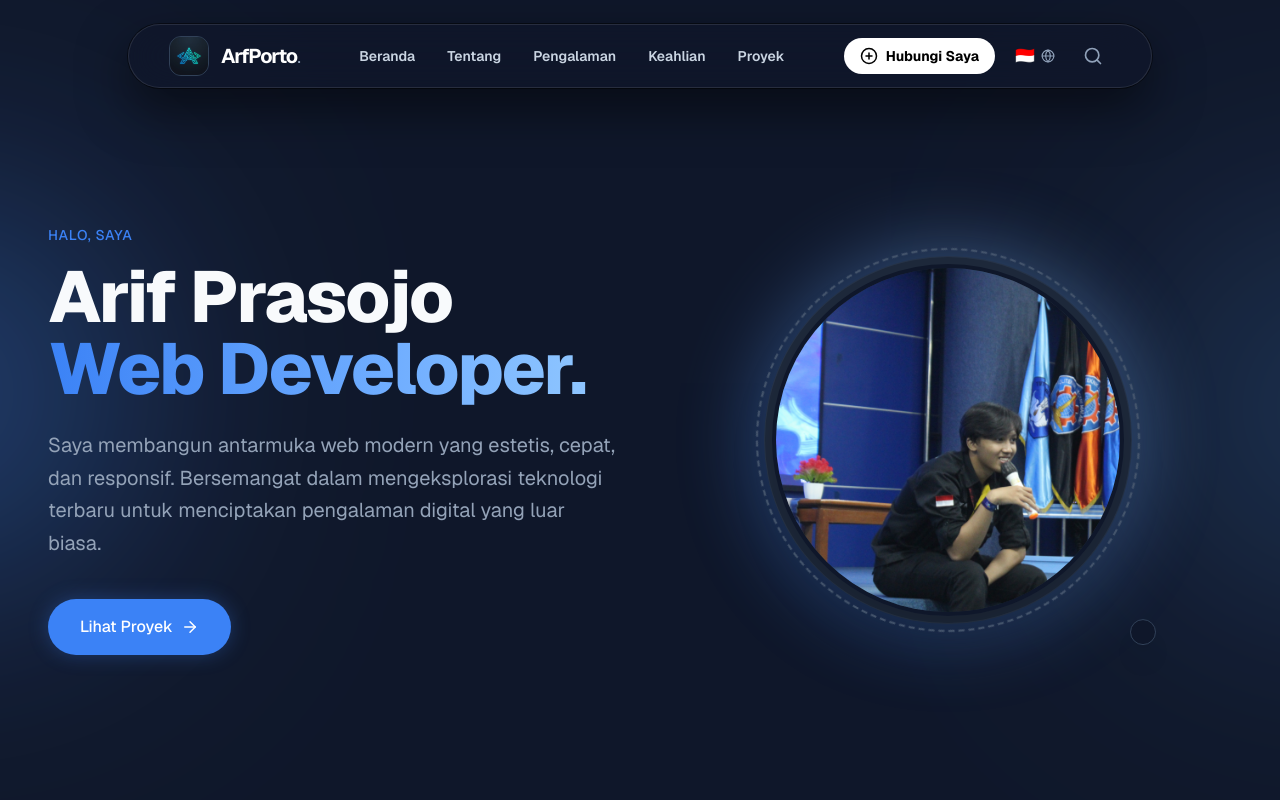
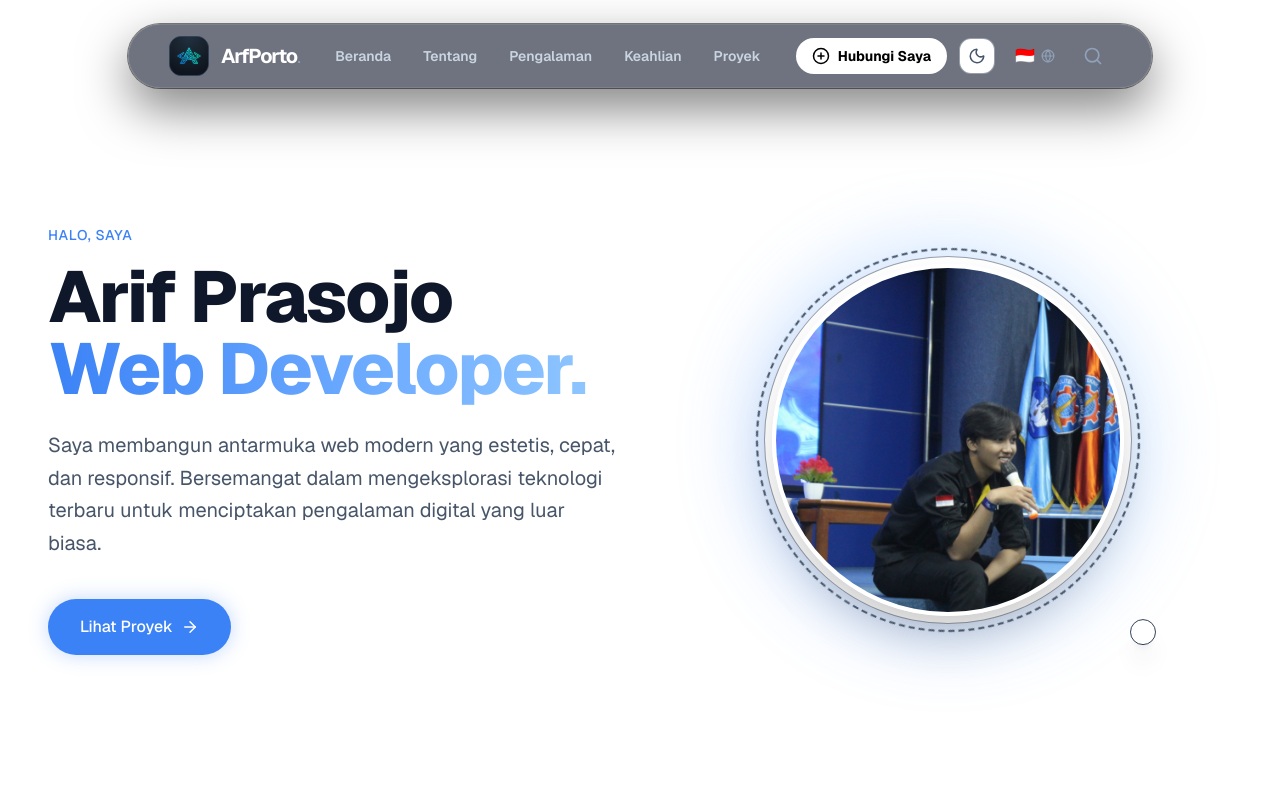
Before and after one commit to ArifPrasojo/porto-web, a Next.js app: page / in a window 1280 px wide. Shown: the top 800 px of the page. Built offline with nearby package versions, Linux system fonts and the light colour scheme.

Commit message:
fate : mode light

```diff
--- a/src/app/globals.css
+++ b/src/app/globals.css
@@ -1,20 +1,38 @@
 @import "tailwindcss";
 
-@theme inline {
+:root {
+  --color-primary: #ffffff;
+  --color-secondary: #ffffff;
+  --color-accent: #3b82f6;
+  --color-text-main: #0f172a;
+  --color-text-muted: #475569;
+  --color-border: #e2e8f0;
+  --background: var(--color-primary);
+  --foreground: var(--color-text-main);
+}
+
+.dark {
   --color-primary: #0f172a;
   --color-secondary: #1e293b;
   --color-accent: #3b82f6;
   --color-text-main: #f8fafc;
   --color-text-muted: #94a3b8;
-  --color-background: var(--color-primary);
-  --color-foreground: var(--color-text-main);
+  --color-border: #1e293b;
+  --background: var(--color-primary);
+  --foreground: var(--color-text-main);
+}
+
+@theme inline {
+  --color-primary: var(--color-primary);
+  --color-secondary: var(--color-secondary);
+  --color-accent: var(--color-accent);
+  --color-text-main: var(--color-text-main);
+  --color-text-muted: var(--color-text-muted);
+  --color-border: var(--color-border);
+  --color-background: var(--background);
+  --color-foreground: var(--foreground);
   --font-sans: var(--font-geist-sans);
   --font-mono: var(--font-geist-mono);
-}
-
-:root {
-  --background: var(--color-primary);
-  --foreground: var(--color-text-main);
 }
 
 body {
--- a/src/app/layout.tsx
+++ b/src/app/layout.tsx
@@ -2,6 +2,7 @@ import type { Metadata } from "next";
 import { Geist, Geist_Mono } from "next/font/google";
 import "./globals.css";
 import { LanguageProvider } from "@/lib/LanguageContext";
+import { ThemeProvider } from "@/lib/ThemeContext";
 
 const geistSans = Geist({
   variable: "--font-geist-sans",
@@ -30,7 +31,9 @@ export default function RootLayout({
       suppressHydrationWarning
     >
       <body className="min-h-full flex flex-col" suppressHydrationWarning>
-        <LanguageProvider>{children}</LanguageProvider>
+        <ThemeProvider>
+          <LanguageProvider>{children}</LanguageProvider>
+        </ThemeProvider>
       </body>
     </html>
   );
--- a/src/app/page.tsx
+++ b/src/app/page.tsx
@@ -11,7 +11,7 @@ export default function Home() {
   return (
     <>
       <Preloader />
-      <main className="min-h-screen bg-[var(--color-primary)] selection:bg-[var(--color-accent)] selection:text-white text-base">
+      <main className="min-h-screen bg-[var(--color-primary)] selection:bg-[var(--color-accent)] selection:text-white text-base" suppressHydrationWarning>
         <Navbar />
         <Hero />
         <About />
--- a/src/components/About.tsx
+++ b/src/components/About.tsx
@@ -48,9 +48,9 @@ export default function About() {
                 whileInView={{ opacity: 1, y: 0 }}
                 transition={{ duration: 0.5, delay: index * 0.1 }}
                 viewport={{ once: true }}
-                className={`p-6 rounded-2xl bg-[var(--color-secondary)] border border-slate-800 hover:border-[var(--color-accent)]/50 transition-colors`}
+                className="p-6 rounded-2xl bg-[var(--color-secondary)] border border-[var(--color-border)] hover:border-[var(--color-accent)]/50 transition-all hover:shadow-xl shadow-sm group"
               >
-                <div className="mb-4 bg-slate-800/50 w-16 h-16 rounded-xl flex items-center justify-center">
+                <div className="mb-4 bg-[var(--color-accent)]/10 w-16 h-16 rounded-xl flex items-center justify-center group-hover:scale-110 transition-transform">
                   {featureIcons[index]}
                 </div>
                 <h3 className="text-xl font-semibold text-[var(--color-text-main)] mb-2">
--- a/src/components/Experience.tsx
+++ b/src/components/Experience.tsx
@@ -57,7 +57,7 @@ export default function Experience() {
                         {exp.period}
                       </span>
                     </div>
-                    <div className="text-[var(--color-text-main)] font-medium mb-4 text-sm">{exp.company}</div>
+                    <div className="text-[var(--color-text-main)] font-medium mb-4 text-sm" suppressHydrationWarning>{exp.company}</div>
                     <ul className="list-disc list-outside ml-4 text-sm text-[var(--color-text-muted)] space-y-2">
                       {exp.desc.map((item, i) => (
                         <li key={i}>{item}</li>
@@ -99,7 +99,7 @@ export default function Experience() {
                         {exp.period}
                       </span>
                     </div>
-                    <div className="text-[var(--color-text-main)] font-medium mb-4 text-sm leading-tight">{exp.org}</div>
+                    <div className="text-[var(--color-text-main)] font-medium mb-4 text-sm leading-tight" suppressHydrationWarning>{exp.org}</div>
                     <ul className="list-disc list-outside ml-4 text-sm text-[var(--color-text-muted)] space-y-2">
                       {exp.desc.map((item, i) => (
                         <li key={i}>{item}</li>
--- a/src/components/Navbar.tsx
+++ b/src/components/Navbar.tsx
@@ -2,10 +2,11 @@
 
 import { useState, useEffect } from "react";
 import { motion, AnimatePresence } from "framer-motion";
-import { Menu, X, Search, PlusCircle, Globe } from "lucide-react";
+import { Menu, X, Search, PlusCircle, Globe, Sun, Moon } from "lucide-react";
 import { cn } from "@/lib/utils";
 import Image from "next/image";
 import { useLanguage } from "@/lib/LanguageContext";
+import { useTheme } from "@/lib/ThemeContext";
 import { Language } from "@/lib/translations";
 
 const languages: { code: Language; flag: string; label: string }[] = [
@@ -16,6 +17,7 @@ const languages: { code: Language; flag: string; label: string }[] = [
 
 export default function Navbar() {
   const { t, language, setLanguage } = useLanguage();
+  const { theme, toggleTheme } = useTheme();
   const [isScrolled, setIsScrolled] = useState(false);
   const [isMobileMenuOpen, setIsMobileMenuOpen] = useState(false);
   const [isSearchOpen, setIsSearchOpen] = useState(false);
@@ -99,6 +101,15 @@ export default function Navbar() {
               {t.nav.contact}
             </motion.a>
 
+            {/* Theme Toggle */}
+            <button
+              onClick={toggleTheme}
+              className="p-2 rounded-xl bg-[var(--color-secondary)] border border-slate-700/50 text-[var(--color-text-muted)] hover:text-[var(--color-accent)] hover:border-[var(--color-accent)]/50 transition-all"
+              aria-label="Toggle Theme"
+            >
+              {theme === "dark" ? <Sun size={18} /> : <Moon size={18} />}
+            </button>
+
             {/* Language Switcher */}
             <div className="relative">
               <button
@@ -114,15 +125,15 @@ export default function Navbar() {
                     initial={{ opacity: 0, y: -10, scale: 0.95 }}
                     animate={{ opacity: 1, y: 0, scale: 1 }}
                     exit={{ opacity: 0, y: -10, scale: 0.95 }}
-                    className="absolute right-0 top-12 bg-slate-900 border border-slate-800 rounded-2xl overflow-hidden shadow-2xl min-w-[150px] z-50"
+                    className="absolute right-0 top-12 bg-[var(--color-secondary)] border border-slate-800 rounded-2xl overflow-hidden shadow-2xl min-w-[150px] z-50"
                   >
                     {languages.map((lang) => (
                       <button
                         key={lang.code}
                         onClick={() => { setLanguage(lang.code); setIsLangOpen(false); }}
                         className={cn(
-                          "flex items-center gap-3 w-full px-4 py-3 text-sm transition-colors hover:bg-slate-800",
-                          language === lang.code ? "text-[var(--color-accent)] font-bold" : "text-slate-300"
+                          "flex items-center gap-3 w-full px-4 py-3 text-sm transition-colors hover:bg-[var(--color-primary)]",
+                          language === lang.code ? "text-[var(--color-accent)] font-bold" : "text-[var(--color-text-muted)] hover:text-[var(--color-text-main)]"
                         )}
                       >
                         <span className="text-lg">{lang.flag}</span>
@@ -143,7 +154,7 @@ export default function Navbar() {
 
             {/* Mobile Toggle */}
             <button
-              className="md:hidden text-white"
+              className="md:hidden text-[var(--color-text-main)]"
               onClick={() => setIsMobileMenuOpen(!isMobileMenuOpen)}
             >
               {isMobileMenuOpen ? <X size={24} /> : <Menu size={24} />}
@@ -158,7 +169,7 @@ export default function Navbar() {
               initial={{ opacity: 0, y: -20 }}
               animate={{ opacity: 1, y: 0 }}
               exit={{ opacity: 0, y: -20 }}
-              className="absolute top-20 left-4 right-4 bg-slate-900/95 backdrop-blur-xl border border-slate-800 rounded-3xl overflow-hidden md:hidden shadow-2xl"
+              className="absolute top-20 left-4 right-4 bg-[var(--color-secondary)]/95 backdrop-blur-xl border border-slate-800 rounded-3xl overflow-hidden md:hidden shadow-2xl"
             >
               <div className="flex flex-col p-6 gap-4">
                 {navLinks.map((link, index) => (
@@ -166,7 +177,7 @@ export default function Navbar() {
                     key={index}
                     href={link.href}
                     onClick={() => setIsMobileMenuOpen(false)}
-                    className="text-slate-300 hover:text-white py-3 border-b border-slate-800 font-medium"
+                    className="text-[var(--color-text-muted)] hover:text-[var(--color-text-main)] py-3 border-b border-slate-800/50 font-medium"
                   >
                     {link.name}
                   </a>
@@ -221,7 +232,7 @@ export default function Navbar() {
               initial={{ opacity: 0, scale: 0.9, y: -20 }}
               animate={{ opacity: 1, scale: 1, y: 0 }}
               exit={{ opacity: 0, scale: 0.9, y: -20 }}
-              className="relative w-full max-w-2xl bg-slate-900 border border-slate-800 rounded-3xl shadow-2xl overflow-hidden"
+              className="relative w-full max-w-2xl bg-[var(--color-secondary)] border border-slate-800 rounded-3xl shadow-2xl overflow-hidden"
             >
               <div className="p-6 flex items-center gap-4 border-b border-slate-800">
                 <Search className="text-slate-400" size={24} />
--- /dev/null
+++ b/src/lib/ThemeContext.tsx
@@ -0,0 +1,52 @@
+"use client";
+
+import { createContext, useContext, useEffect, useState, ReactNode } from "react";
+
+type Theme = "light" | "dark";
+
+interface ThemeContextType {
+  theme: Theme;
+  toggleTheme: () => void;
+}
+
+const ThemeContext = createContext<ThemeContextType | undefined>(undefined);
+
+export function ThemeProvider({ children }: { children: ReactNode }) {
+  const [theme, setTheme] = useState<Theme>("dark");
+
+  useEffect(() => {
+    // Check local storage or system preference on mount
+    const savedTheme = localStorage.getItem("theme") as Theme | null;
+    const systemTheme = window.matchMedia("(prefers-color-scheme: dark)").matches ? "dark" : "light";
+
+    setTheme(savedTheme || systemTheme);
+  }, []);
+
+  useEffect(() => {
+    const root = window.document.documentElement;
+    if (theme === "dark") {
+      root.classList.add("dark");
+    } else {
+      root.classList.remove("dark");
+    }
+    localStorage.setItem("theme", theme);
+  }, [theme]);
+
+  const toggleTheme = () => {
+    setTheme((prev) => (prev === "light" ? "dark" : "light"));
+  };
+
+  return (
+    <ThemeContext.Provider value={{ theme, toggleTheme }}>
+      {children}
+    </ThemeContext.Provider>
+  );
+}
+
+export function useTheme() {
+  const context = useContext(ThemeContext);
+  if (context === undefined) {
+    throw new Error("useTheme must be used within a ThemeProvider");
+  }
+  return context;
+}
```
Also changed, not shown: src/components/Projects.tsx (+12 -11 lines).
